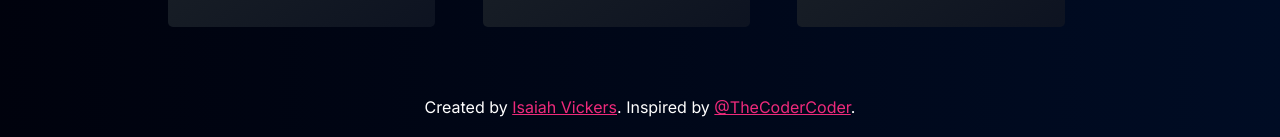
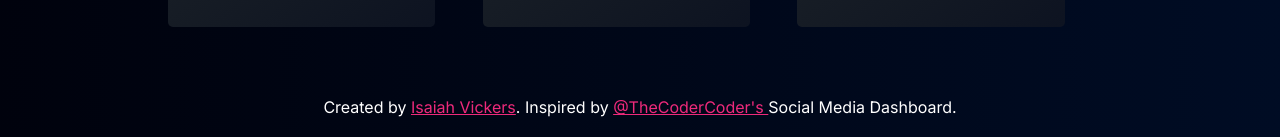
Before and after one commit to izzymadethat/social-media-dashboard, a plain HTML site: page index.html in a window 1280 px wide. Shown: the part 811-948 px from the top of the page. Drawn offline with Linux system fonts and the light colour scheme.

Commit message:
final update

```diff
--- a/index.html
+++ b/index.html
@@ -154,7 +154,9 @@
       <footer>
         <p>
           Created by <a href="http://isaiahvickers.online">Isaiah Vickers</a>.
-          Inspired by <a href="">@TheCoderCoder</a>.
+          Inspired by
+          <a href="https://www.youtube.com/@TheCoderCoder">@TheCoderCoder's </a>
+          Social Media Dashboard.
         </p>
       </footer>
     </div>
```
